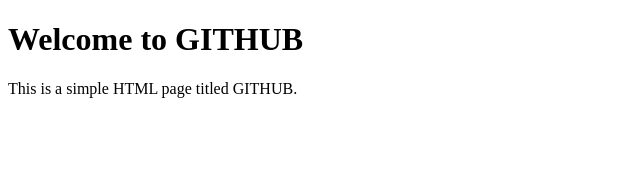
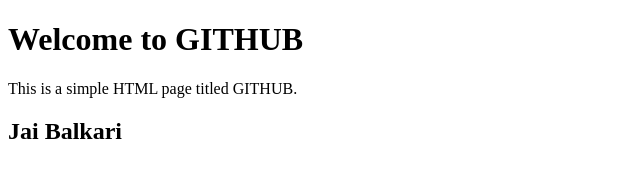
Before and after one commit to Parveen012/GitFirst, a plain HTML site: page index.html in a window 1280 px wide. Shown: the whole page, without its empty margins (0-640 px from the left). Drawn offline with Linux system fonts and the light colour scheme.

Commit message:
Add subtitle 'Jai Balkari' to index.html

```diff
--- a/index.html
+++ b/index.html
@@ -8,5 +8,6 @@
 <body>
     <h1>Welcome to GITHUB</h1>
     <p>This is a simple HTML page titled GITHUB.</p>
+    <h2>Jai Balkari </h2>
 </body>
 </html>
```
